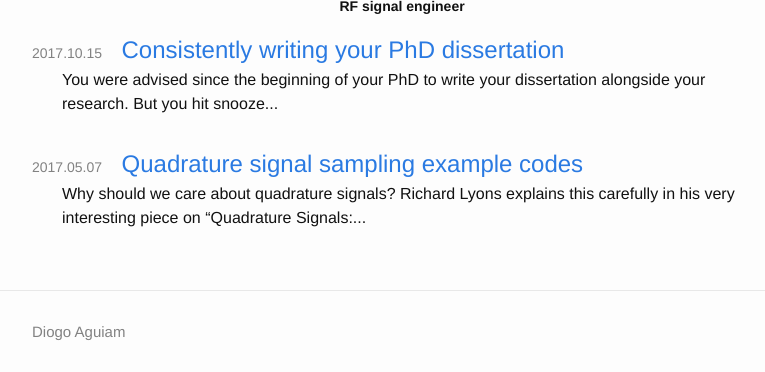
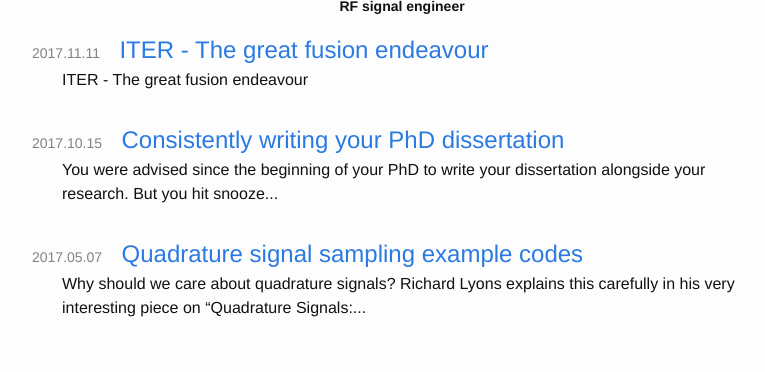
Before and after one commit to daguiam/daguiam.github.io, a Jekyll site: the page built from index.html, in a window 1280 px wide, cut to the strip 483-855 px from the top of the page. Shown: the whole strip, without its empty margins (238-1003 px from the left). Built offline with Jekyll 4.4.1, drawn with Linux system fonts in a browser that asks for light colours.

Commit message:
iter great fusion endeavour post

```diff
--- a/_config.yml
+++ b/_config.yml
@@ -77,3 +77,4 @@ defaults:
 plugins_dir:
   - jekyll-sitemap
   - jekyll-seo-tag
+  - jekyll-redirect-from
--- /dev/null
+++ b/_posts/2017-11-11-ITER-The-great-fusion-endeavour.md
@@ -0,0 +1,11 @@
+---
+layout: post
+title: ITER - The great fusion endeavour
+categories: climate change, fusion, nuclear, research, energy
+tags:
+redirect_to: https://medium.com/@diogoaguiam/iter-the-great-fusion-endeavour-4aa293a9f2cb
+
+---
+
+
+[ITER - The great fusion endeavour](https://medium.com/@diogoaguiam/iter-the-great-fusion-endeavour-4aa293a9f2cb)
```
